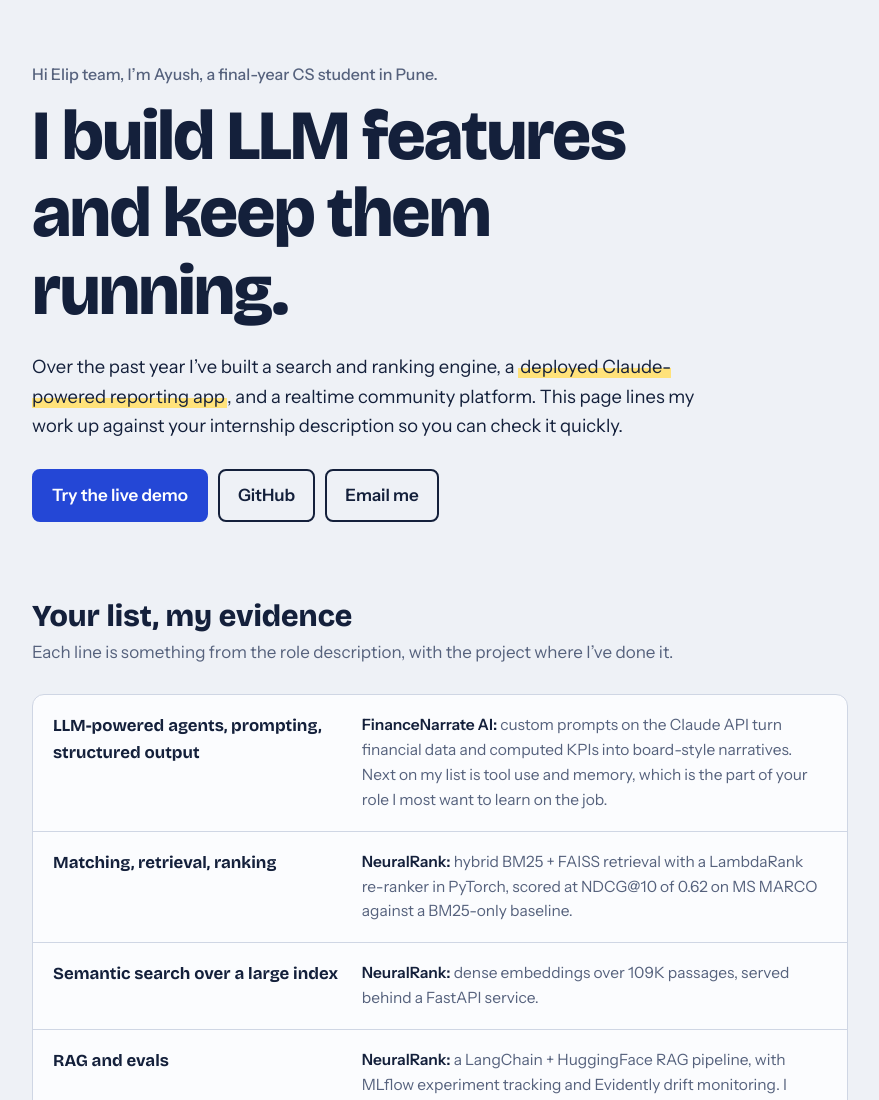
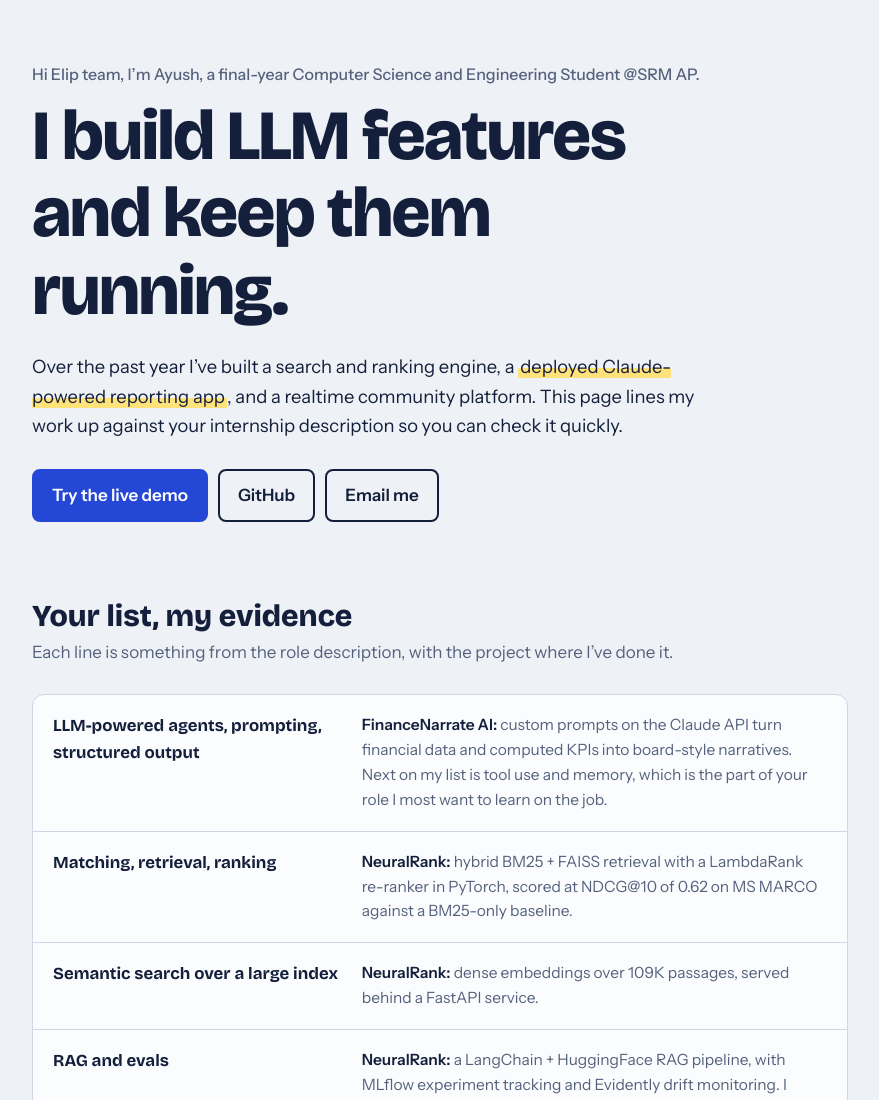
Before and after one commit to Ayush-Chaudhari/Ayush, a plain HTML site: page index (1).html in a window 1280 px wide. Shown: the top 1100 px of the page, without its empty margins (200-1079 px from the left). Drawn offline with nearby package versions, Linux system fonts and the light colour scheme.

Commit message:
Update index.html

```diff
--- a/index (1).html
+++ b/index (1).html
@@ -88,7 +88,7 @@ footer h2{font-size:2.2rem}
 <div class="wrap">
 
 <header class="hero">
-  <p class="hi">Hi Elip team, I’m Ayush, a final-year CS student in Pune.</p>
+  <p class="hi">Hi Elip team, I’m Ayush, a final-year Computer Science and Engineering Student @SRM AP.</p>
   <h1>I build LLM features and keep them running.</h1>
   <p class="lede">Over the past year I’ve built a search and ranking engine, a <span class="mark">deployed Claude-powered reporting app</span>, and a realtime community platform. This page lines my work up against your internship description so you can check it quickly.</p>
   <div class="btns">
```
